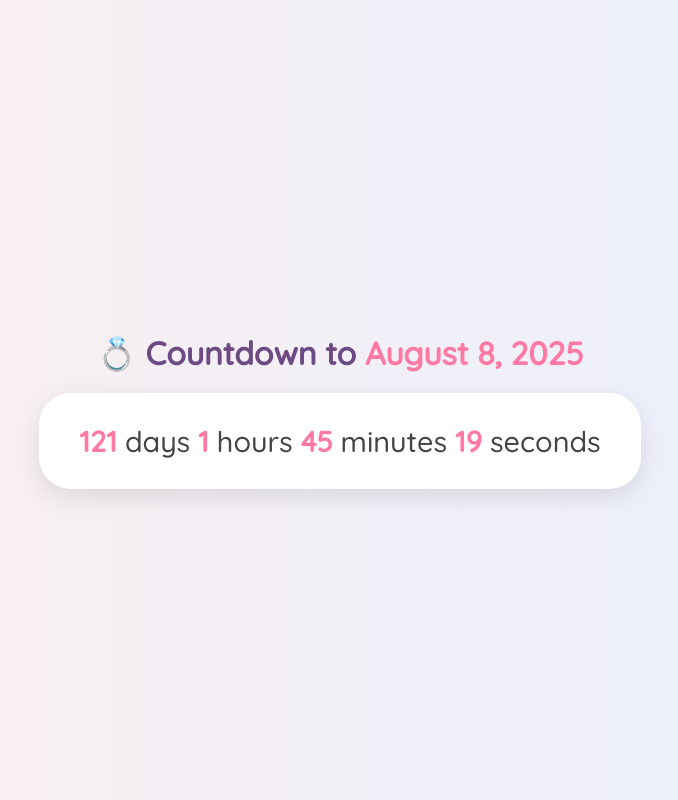
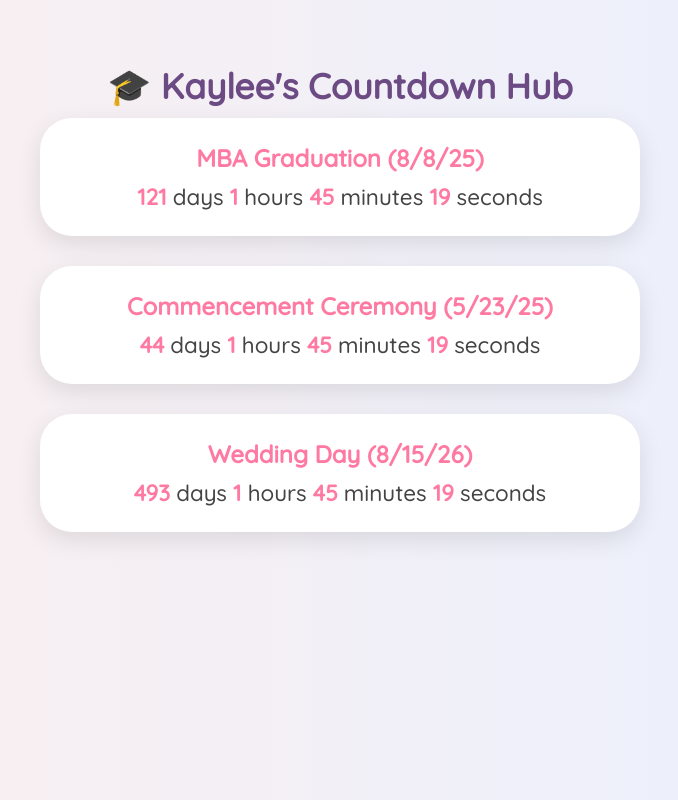
Before and after one commit to kama-kawa/finalcountdown, a plain HTML site: page index.html in a window 1280 px wide. Shown: the whole page, without its empty margins (300-978 px from the left). Drawn offline with Linux system fonts and the light colour scheme.

Commit message:
Update index.html

```diff
--- a/index.html
+++ b/index.html
@@ -2,70 +2,111 @@
 <html lang="en">
 <head>
   <meta charset="UTF-8">
-  <title>Countdown to August 8, 2025</title>
+  <title>Kaylee's Countdown Hub</title>
   <style>
     @import url('https://fonts.googleapis.com/css2?family=Quicksand:wght@500&display=swap');
 
     body {
       font-family: 'Quicksand', sans-serif;
+      background: linear-gradient(to right, #fcefee, #e8f0ff);
+      margin: 0;
+      padding: 40px 20px;
       display: flex;
       flex-direction: column;
       align-items: center;
-      justify-content: center;
-      height: 100vh;
-      margin: 0;
-      background: linear-gradient(to right, #fcefee, #e8f0ff);
     }
 
     h1 {
-      font-size: 2rem;
-      margin-bottom: 20px;
+      font-size: 2.2rem;
       color: #6c4a84;
+      margin-bottom: 10px;
     }
 
-    #countdown {
-      font-size: 1.8rem;
+    .countdown-container {
+      display: flex;
+      flex-direction: column;
+      gap: 30px;
+      max-width: 600px;
+      width: 100%;
+    }
+
+    .card {
       background: white;
-      padding: 30px 40px;
+      padding: 25px 30px;
       border-radius: 2rem;
       box-shadow: 0 8px 24px rgba(0, 0, 0, 0.1);
-      color: #444;
       text-align: center;
     }
 
+    .card h2 {
+      margin: 0 0 10px;
+      color: #ff7aa2;
+      font-size: 1.5rem;
+    }
+
+    .countdown {
+      font-size: 1.4rem;
+      color: #444;
+    }
+
     .highlight {
+      font-weight: bold;
       color: #ff7aa2;
-      font-weight: bold;
     }
   </style>
 </head>
 <body>
-  <h1>💍 Countdown to <span class="highlight">August 8, 2025</span></h1>
-  <div id="countdown">Loading...</div>
+  <h1>🎓 Kaylee's Countdown Hub</h1>
+
+  <div class="countdown-container">
+    <div class="card">
+      <h2>MBA Graduation (8/8/25)</h2>
+      <div class="countdown" id="gradCountdown">Loading...</div>
+    </div>
+
+    <div class="card">
+      <h2>Commencement Ceremony (5/23/25)</h2>
+      <div class="countdown" id="ceremonyCountdown">Loading...</div>
+    </div>
+
+    <div class="card">
+      <h2>Wedding Day (8/15/26)</h2>
+      <div class="countdown" id="weddingCountdown">Loading...</div>
+    </div>
+  </div>
 
   <script>
-    const countdown = () => {
-      const targetDate = new Date("August 8, 2025 00:00:00").getTime();
+    function setCountdown(elementId, targetDateStr) {
+      const update = () => {
+        const targetDate = new Date(targetDateStr).getTime();
         const now = new Date().getTime();
         const timeLeft = targetDate - now;
+
+        if (timeLeft < 0) {
+          document.getElementById(elementId).innerHTML = "🎉 It's here!";
+          return;
+        }
 
         const days = Math.floor(timeLeft / (1000 * 60 * 60 * 24));
         const hours = Math.floor((timeLeft % (1000 * 60 * 60 * 24)) / (1000 * 60 * 60));
         const minutes = Math.floor((timeLeft % (1000 * 60 * 60)) / (1000 * 60));
         const seconds = Math.floor((timeLeft % (1000 * 60)) / 1000);
 
-      document.getElementById("countdown").innerHTML =
+        document.getElementById(elementId).innerHTML =
           `<span class="highlight">${days}</span> days
            <span class="highlight">${hours}</span> hours
            <span class="highlight">${minutes}</span> minutes
            <span class="highlight">${seconds}</span> seconds`;
-
-      if (timeLeft < 0) {
-        document.getElementById("countdown").innerHTML = "🎉 It's here, CEO!";
-      }
       };
 
-    setInterval(countdown, 1000);
+      update(); // Initial call
+      setInterval(update, 1000);
+    }
+
+    // Setup all countdowns
+    setCountdown("gradCountdown", "August 8, 2025 00:00:00");
+    setCountdown("ceremonyCountdown", "May 23, 2025 00:00:00");
+    setCountdown("weddingCountdown", "August 15, 2026 00:00:00");
   </script>
 </body>
 </html>
```
Lines whose indentation alone changed are shown as unchanged.
